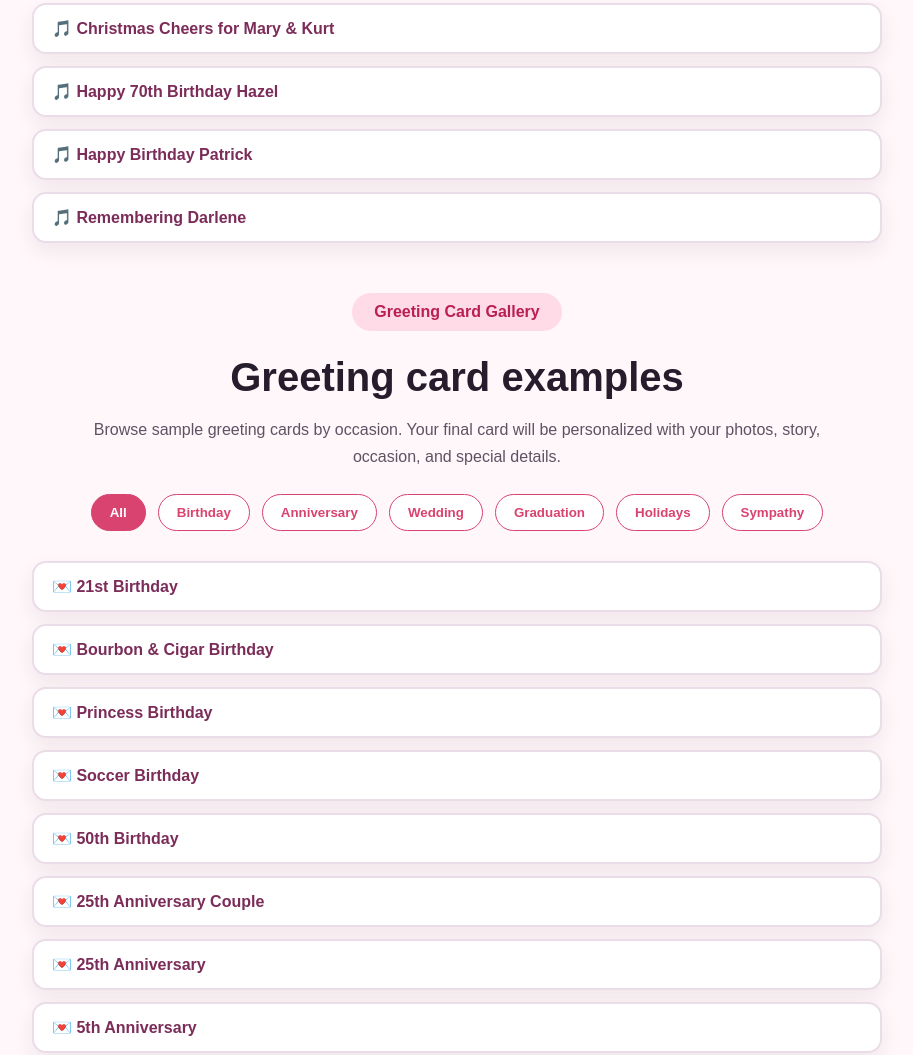
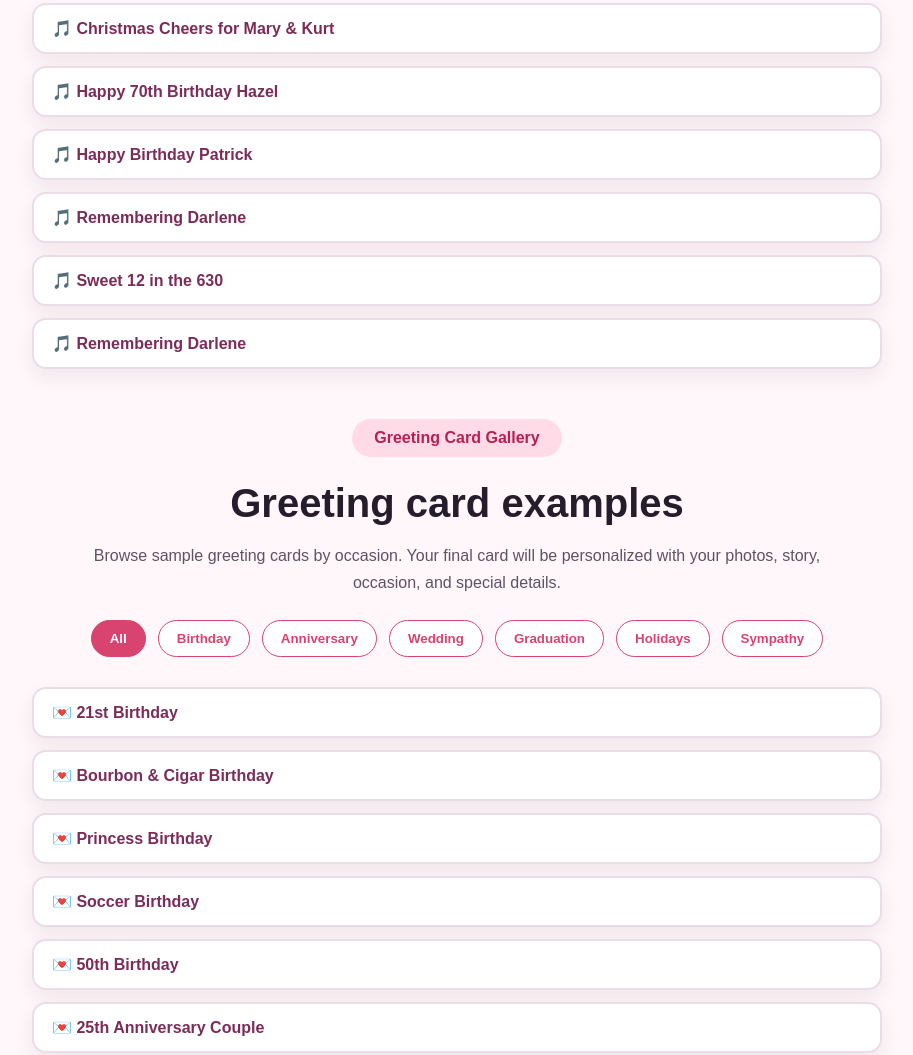
Before and after one commit to cheripontheroad-creator/made-for-the-moments, a website: page index.html in a window 1280 px wide. Shown: the part 2199-3254 px from the top of the page, without its empty margins (183-1096 px from the left). Drawn offline with Linux system fonts and the light colour scheme.

Commit message:
Update index.html

```diff
--- a/index.html
+++ b/index.html
@@ -109,6 +109,8 @@
     <a href="audio/Happy 70th Birthday Hazel.mp3" target="_blank">🎵 Happy 70th Birthday Hazel</a>
     <a href="audio/Happy Birthday Patrick.mp3" target="_blank">🎵 Happy Birthday Patrick</a>
     <a href="audio/Remembering Darlene_lyricsvideo_v_1.mp4" target="_blank">🎵 Remembering Darlene</a>
+    <a href="audio/Sweet 12 in the 630_lyricsvideo_v_2.mp4" target="_blank">🎵 Sweet 12 in the 630</a>
+    <a href="audio/21 Looks Good On You Ethan_lyricsvideo_v_1.mp4" target="_blank">🎵 Remembering Darlene</a>
   </div>
 </section>
 
```
